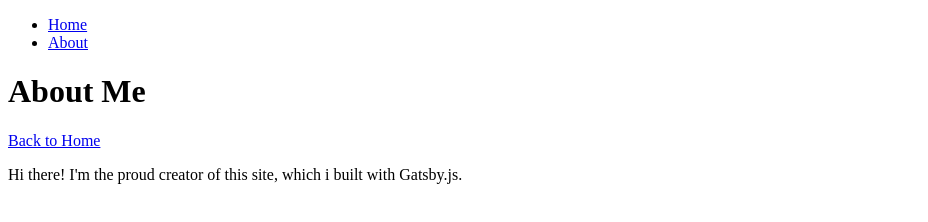
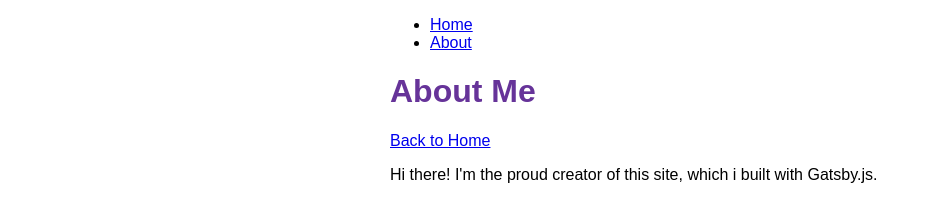
Before and after one commit to jgustavoj/my-first-gatsby-site, a Gatsby site: page /about in a window 1280 px wide. Shown: the whole page, without its empty margins (0-928 px from the left). Built offline with nearby package versions, Linux system fonts and the light colour scheme; Gatsby itself is replaced by a stand-in of ours.

Commit message:
layout styling

```diff
--- a/src/components/layout.js
+++ b/src/components/layout.js
@@ -1,17 +1,18 @@
 import * as React from 'react';
 import { Link } from 'gatsby';
+import { container, heading, navLinks, navLinkItem, navLinkText } from './layout.module.css';
 
 // destructuring objects properties
 const Layout = ({ pageTitle, children }) => {
     return (
-        <div>
+        <div className={container}>
             <nav>
-                <ul>
-                    <li><Link to="/">Home</Link></li>
-                    <li><Link to="/about">About</Link></li>
+                <ul className={navLinks}>
+                    <li className={navLinkItem}><Link to="/" className={navLinkText}>Home</Link></li>
+                    <li className={navLinkItem}><Link to="/about" className={navLinkText}>About</Link></li>
                 </ul>
             </nav>
-            <h1>{pageTitle}</h1>
+            <h1 className={heading}>{pageTitle}</h1>
             {children}
         </div>
     );
--- /dev/null
+++ b/src/components/layout.module.css
@@ -0,0 +1,23 @@
+.container {
+    margin: auto;
+    max-width: 500px;
+    font-family: sans-serif;
+}
+
+.heading {
+    color: rebeccapurple;
+}
+
+.nav-links {
+    display: flex;
+    list-style: none;
+    padding: 0;
+}
+
+.nav-link-item {
+    padding-right: 2rem;
+}
+
+.nav-link-text {
+    color: black;
+}
```
